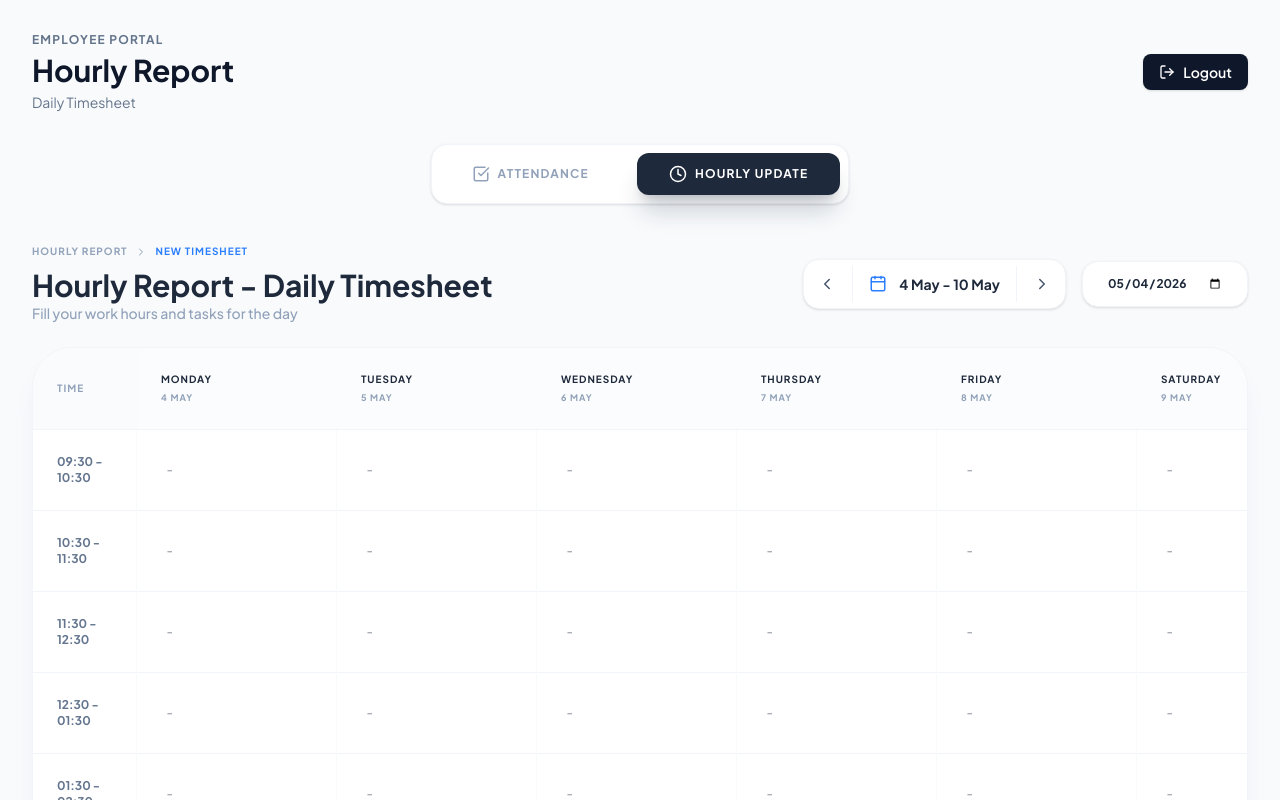
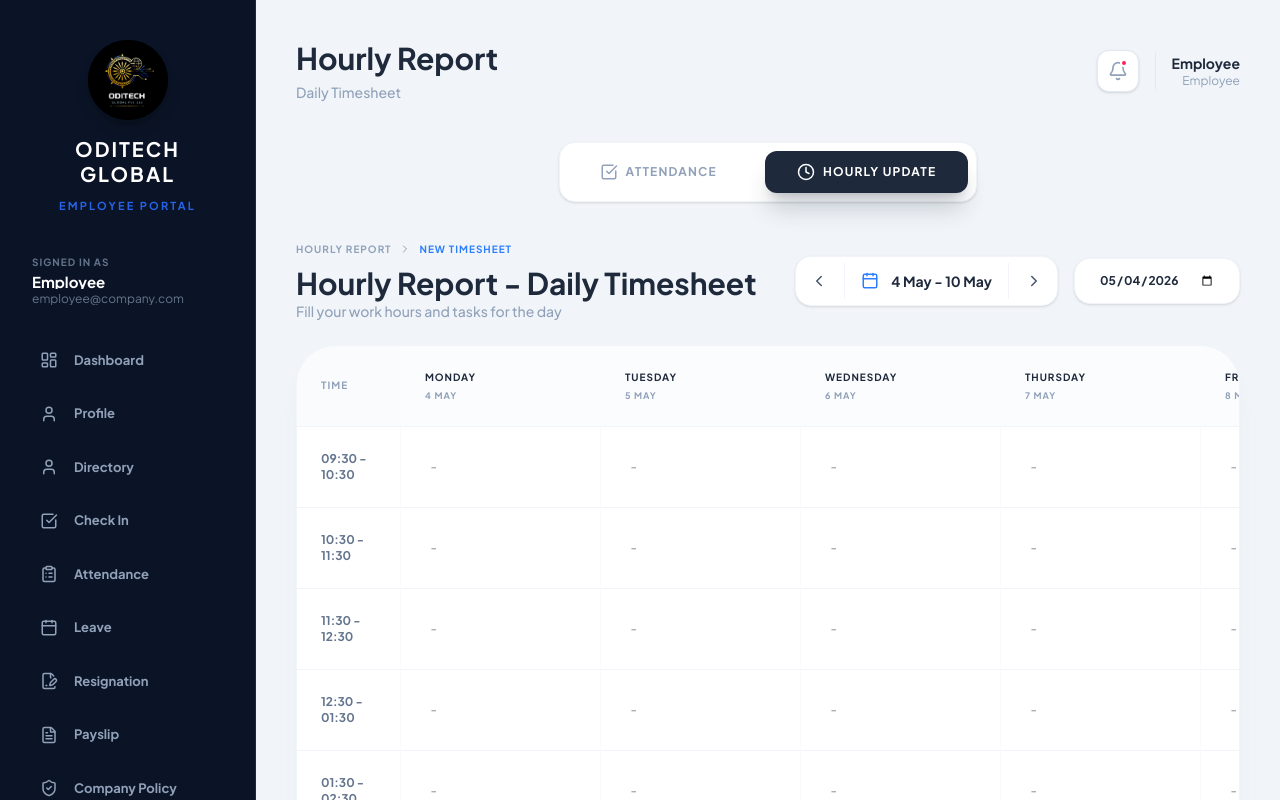
Before and after one commit to ManasCoding/Oditech_HRMS_Frontend, a React (Vite) app: page /employee/1/schedule in a window 1280 px wide. Shown: the top 800 px of the page. Built offline with nearby package versions, Linux system fonts and the light colour scheme; no server answers.

Commit message:
late mark

```diff
--- a/src/pages/EmployeeAttendance.jsx
+++ b/src/pages/EmployeeAttendance.jsx
@@ -1,5 +1,5 @@
 import React from 'react';
-import DashboardLayout from '../layouts/DashboardLayout';
+import EmployeeLayout from '../layouts/EmployeeLayout';
 import { useParams, useNavigate, useLocation } from 'react-router-dom';
 import { MapPin, CheckCircle2, Clock, CheckSquare } from 'lucide-react';
 import EmployeeSchedule from './EmployeeSchedule';
@@ -19,7 +19,7 @@ const EmployeeAttendance = () => {
   }
 
   return (
-    <DashboardLayout title="Attendance" subtitle="Check in and out for your shift." employeeSlug={employeeSlug}>
+    <EmployeeLayout title="Attendance" subtitle="Check in and out for your shift.">
       <div className="max-w-4xl mx-auto">
 
         {/* Navigation Tabs */}
@@ -98,7 +98,7 @@ const EmployeeAttendance = () => {
           </div>
         </div>
       </div>
-    </DashboardLayout>
+    </EmployeeLayout>
   );
 };
 
--- a/src/pages/EmployeeSchedule.jsx
+++ b/src/pages/EmployeeSchedule.jsx
@@ -1,5 +1,5 @@
 import React, { useState, useEffect } from 'react';
-import DashboardLayout from '../layouts/DashboardLayout';
+import EmployeeLayout from '../layouts/EmployeeLayout';
 import { useParams, useNavigate, useLocation } from 'react-router-dom';
 import {
   Send, Calendar, Download, FileSpreadsheet,
@@ -311,11 +311,11 @@ const EmployeeSchedule = ({ embedded = false, onBack }) => {
   }
 
   return (
-    <DashboardLayout title="Hourly Report" subtitle="Daily Timesheet" employeeSlug={employeeSlug}>
+    <EmployeeLayout title="Hourly Report" subtitle="Daily Timesheet">
       <div className="max-w-[1600px] mx-auto">
         {renderContent()}
       </div>
-    </DashboardLayout>
+    </EmployeeLayout>
   );
 };
 
```
